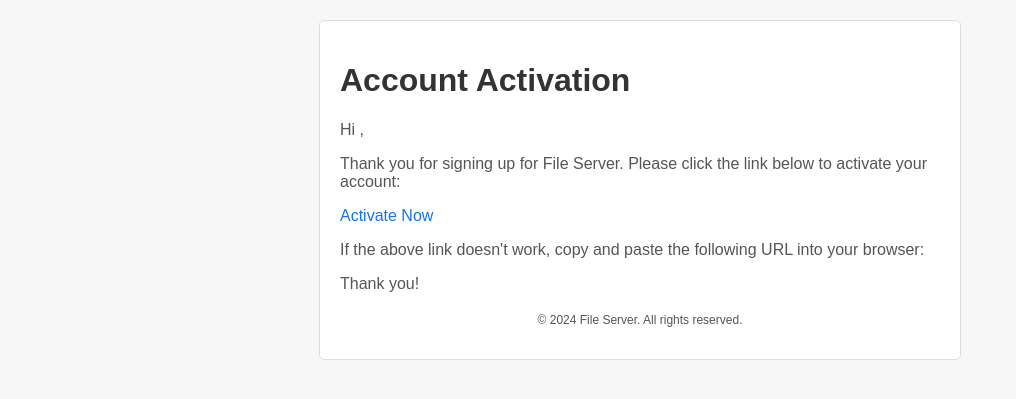
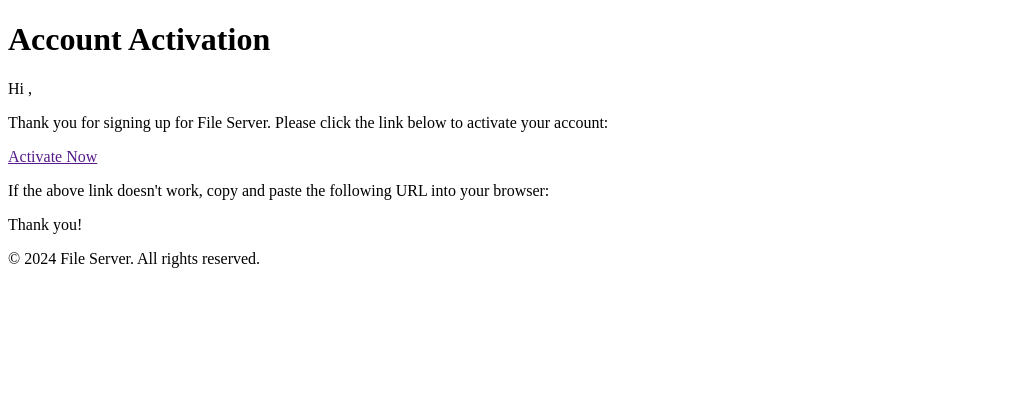
Before and after one commit to dhokabeatz/File_Server, a Django app: template FileServer/backend/templates/activation_email.html in a window 1280 px wide. Shown: the top 399 px of the page, without its empty margins (0-1016 px from the left). Run offline with Django 5.2, Linux system fonts and the light colour scheme; the template is opened without the code that fills it, so the values that code supplies are empty.

Commit message:
Activation email style fixed

```diff
--- a/FileServer/backend/templates/activation_email.html
+++ b/FileServer/backend/templates/activation_email.html
@@ -2,39 +2,6 @@
 <html>
 <head>
     <title>Account Activation</title>
-    <style type="text/css">
-        body {
-            font-family: Arial, sans-serif;
-            background-color: #f7f7f7;
-            margin: 0;
-            padding: 0;
-        }
-        .container {
-            background-color: #ffffff;
-            padding: 20px;
-            margin: 20px auto;
-            width: 80%;
-            max-width: 600px;
-            border: 1px solid #dddddd;
-            border-radius: 5px;
-        }
-        h1 {
-            color: #333333;
-        }
-        p {
-            color: #555555;
-        }
-        a {
-            color: #1a73e8;
-            text-decoration: none;
-        }
-        .footer {
-            margin-top: 20px;
-            text-align: center;
-            font-size: 12px;
-            color: #999999;
-        }
-    </style>
 </head>
 <body>
     <div class="container">
```
